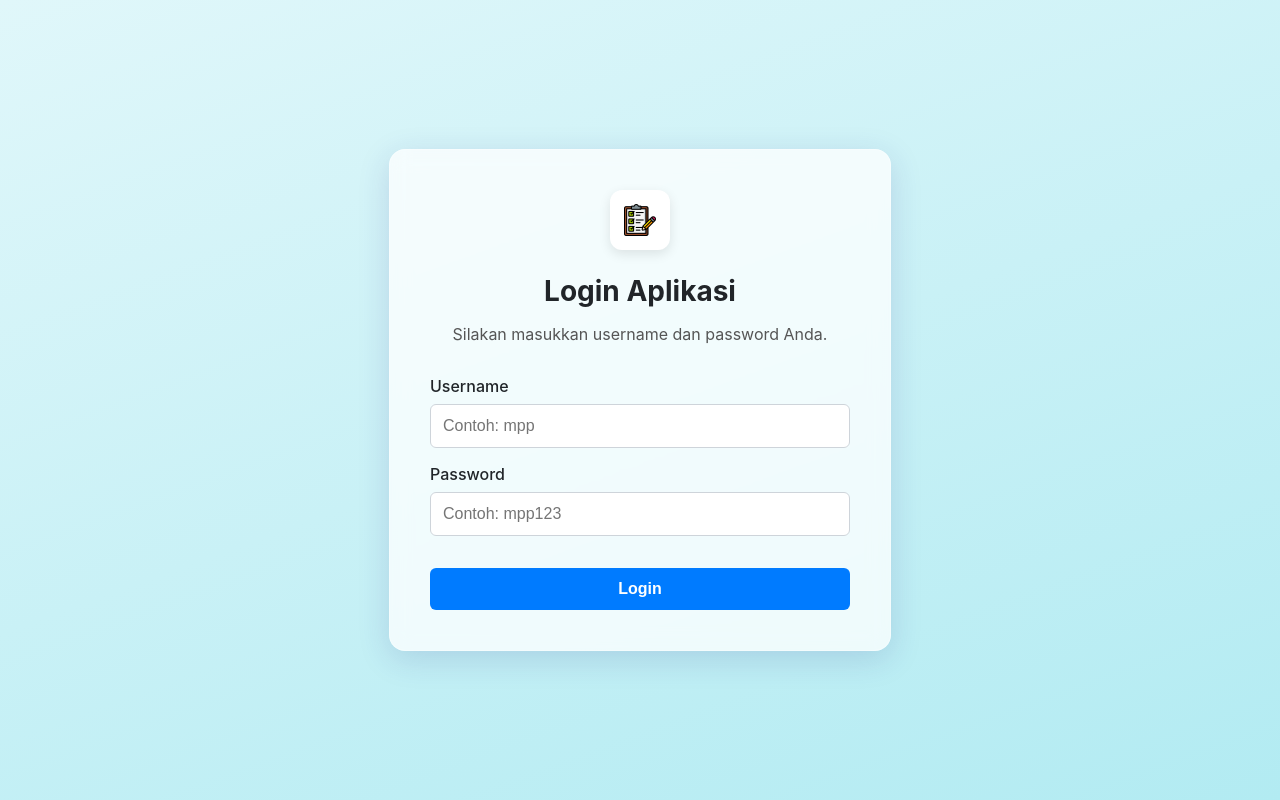
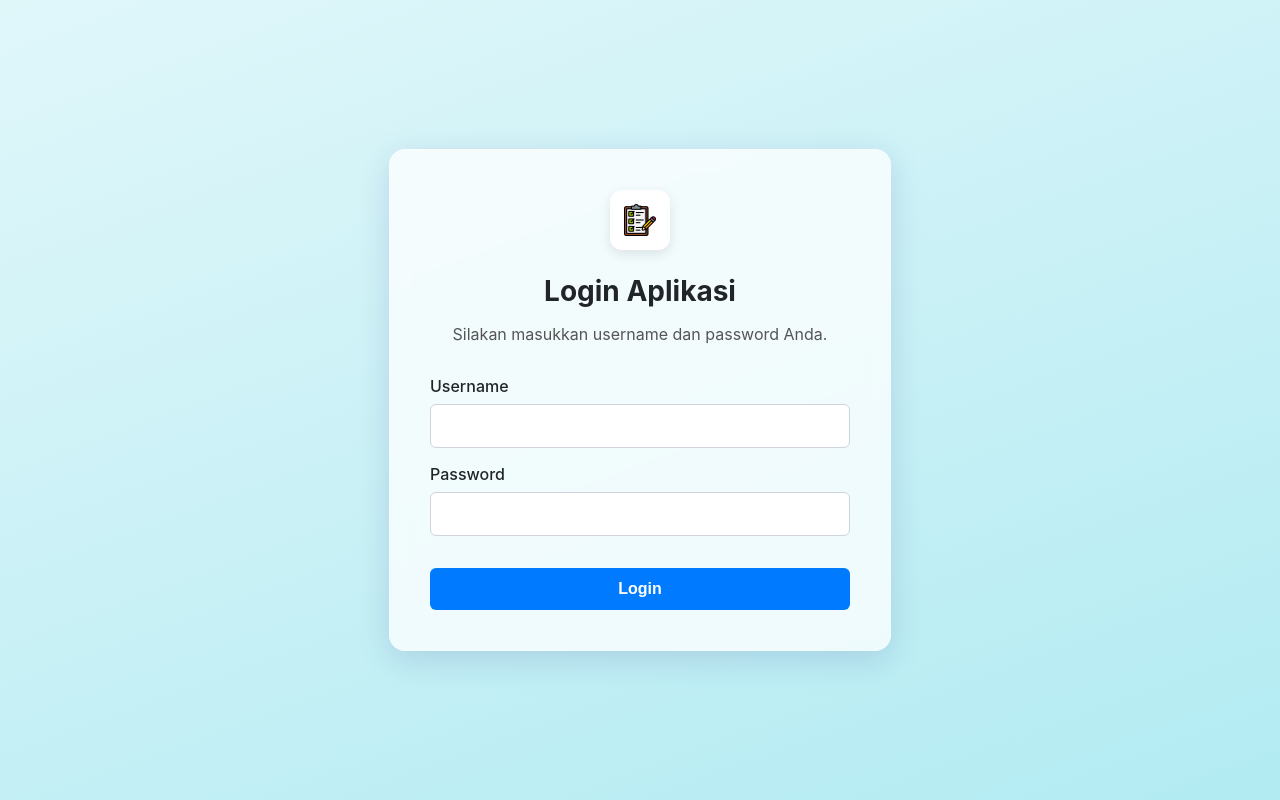
Before and after one commit to irfandelix/aplikasi-perizinan-lh, a React (Create React App) app in the folder frontend/: page / in a window 1280 px wide. Built offline with nearby package versions, Linux system fonts and the light colour scheme.

Commit message:
Update LoginPage.js

```diff
--- a/frontend/src/pages/LoginPage.js
+++ b/frontend/src/pages/LoginPage.js
@@ -43,7 +43,6 @@ function LoginPage() {
                         type="text"
                         value={username}
                         onChange={(e) => setUsername(e.target.value)}
-                        placeholder="Contoh: mpp"
                         required
                     />
 
@@ -53,7 +52,6 @@ function LoginPage() {
                         type="password"
                         value={password}
                         onChange={(e) => setPassword(e.target.value)}
-                        placeholder="Contoh: mpp123"
                         required
                     />
 
@@ -68,4 +66,5 @@ function LoginPage() {
     );
 }
 
+
 export default LoginPage;
```
